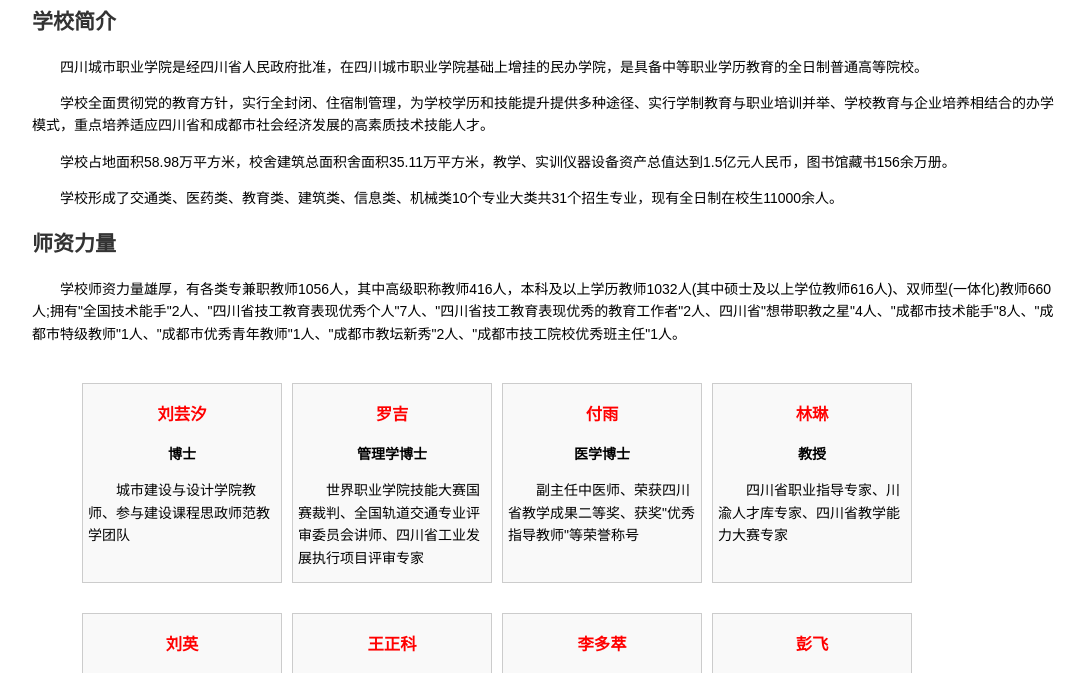
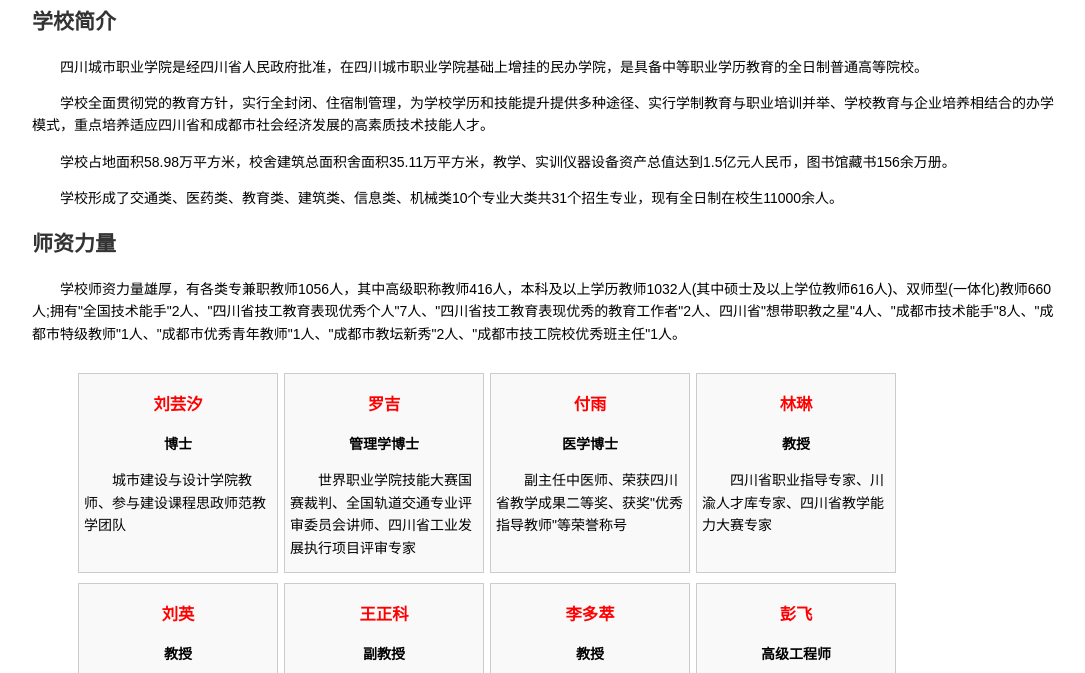
Before and after one commit to Three-Brothers/newschool.github.io, a plain HTML site: page sccs.html in a window 1280 px wide. Shown: the part 79-752 px from the top of the page, without its empty margins (96-1181 px from the left). Drawn offline with Linux system fonts and the light colour scheme.

Commit message:
Update sccs.html
css部分数据更新

```diff
--- a/sccs.html
+++ b/sccs.html
@@ -46,9 +46,9 @@
             width: 200px;
             height: 200px;
             border: 1px solid #ccc;
-            margin: 10px 0;
-            margin-left: 10px;
-            margin-bottom: 20px;
+            /*margin: 10px 0; */
+            margin-left: 6px;
+            margin-bottom: 10px;
             background-color: #f9f9f9;
             text-align: center;
             padding: 0 5px;
```
